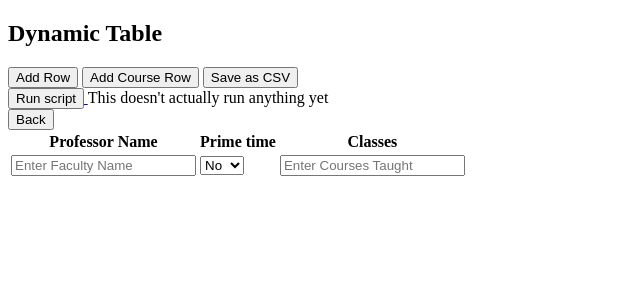
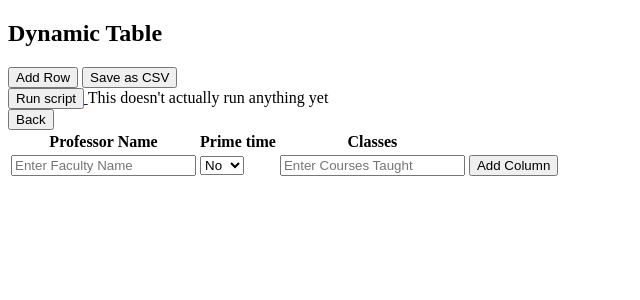
Before and after one commit to MuellMark/Course-Scheduler, a PHP site: page /dynamic_faculty_csv.php in a window 1280 px wide. Shown: the top 300 px of the page, without its empty margins (0-640 px from the left). Run offline with PHP 8.4, Linux system fonts and the light colour scheme.

Commit message:
Add column to row

```diff
--- a/src/dynamic_faculty_csv.php
+++ b/src/dynamic_faculty_csv.php
@@ -4,20 +4,18 @@
     <title>Add Course Information Form</title>
     <script type="text/javascript" src="createCSV.js"></script>
 </head>
-    <body>
+<body>
 
     <h2>Dynamic Table</h2>
     <button onclick="addRow()">Add Row</button>
-    <button onclick="addCourse()">Add Course Row</button>
     <button onclick="tableToCSV()">Save as CSV</button>
     <br><a href="final_schedule_result.php">
-            <button>Run script</button>
+        <button>Run script</button>
     </a>
     This doesn't actually run anything yet
     <br><a href="landing_page.php">
-            <button>Back</button>
+        <button>Back</button>
     </a>
-
 
     <table id="dynamic-table">
         <tr>
@@ -37,38 +35,23 @@
             var cell1 = row.insertCell(0);
             var cell2 = row.insertCell(1);
             var cell3 = row.insertCell(2);
+            var cell4 = row.insertCell(3);
 
-            /**
-             * TODO There might be an easy way to implement this into the select row
-             * so that it dynamically fills it. A way to do it is create a new
-             * string that will be concatenated and then placed in cell1.innerHTML
-             */
-            // <label for="courseList">Select a Course:</label>
-            // <select id="courseList" name="courseList">
-            //     <!-- TODO implement a way to dynamically populate dropdown menu from previous responses -->
-            //     <option value="test">Choose one</option>
-            //     <?php
-            //         $file = fopen("csv/courses.csv", "r");
-
-            //         while (($data = fgetcsv($file)) !== FALSE)
-            //             echo "<option value=\"" .$data[1]. "\">" .$data[1]. "</option>"
-            //     ?>
-            // </select>
             cell1.innerHTML = "<input type='text' id='facultyName' name='facultyName' placeholder='Enter Faculty Name'>";
             cell2.innerHTML = "<select name='primetime'>" +
                                 "<option value='no'>No</option>" +
                                 "<option value='yes'>Yes</option>" +
                                 "</select>";
-            // TODO find a better way to input more courses
             cell3.innerHTML = "<input type='text' id='courses' name='courses' placeholder='Enter Courses Taught'>";
+            // https://www.w3schools.com/jsref/prop_node_parentnode.asp
+            cell4.innerHTML = "<button onclick='addColumn(this.parentNode.parentNode)'>Add Column</button>";
         }
-        function addCourse() {
-            var table = document.getElementById("dynamic-table");
-            var row = table.insertRow(table.rows.length);
-            var cell4 = row.insertCell(4);
-            cell4.innerHTML = "<input type='text' id='courses' name='courses' placeholder='Enter Courses Taught'>";
+
+        function addColumn(row) {
+            var cell = row.insertCell(row.cells.length - 1); // Insert before the last cell (actions cell)
+            cell.innerHTML = "<input type='text' name='courses' placeholder='Enter Courses Taught'>"; // TODO might need an ID
         }
     </script>
 
-    </body>
+</body>
 </html>
```
